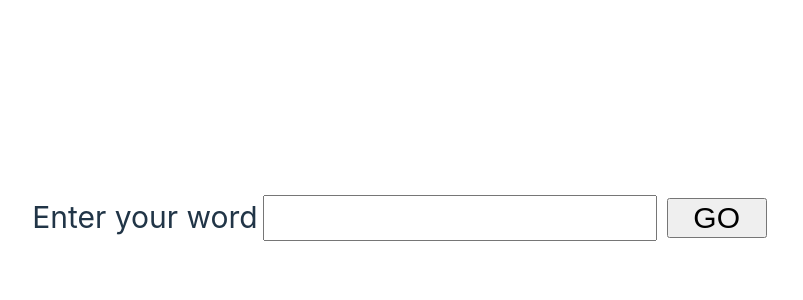
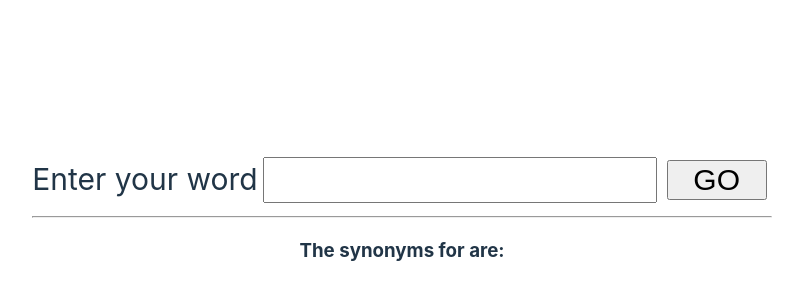
Before and after one commit to munhozotavio/learning, a React (Vite) app: page / in a window 1280 px wide. Shown: the part 182-482 px from the top of the page, without its empty margins (238-1041 px from the left). Built offline with nearby package versions, Linux system fonts and the light colour scheme.

Commit message:
Showing the list of synonyms

```diff
--- a/src/App.css
+++ b/src/App.css
@@ -18,3 +18,12 @@ input{
 input[type=submit]{
   width: 100px;
 }
+
+li{
+  text-align: left;
+}
+
+li:hover{
+  border:dashed lightgray 1px;
+  background-color:rgb(51, 53, 53);
+}
--- a/src/App.jsx
+++ b/src/App.jsx
@@ -1,5 +1,4 @@
 import { useState } from 'react'
-import reactLogo from './assets/react.svg'
 import './App.css'
 
 function App() {
@@ -19,12 +18,16 @@ function App() {
   return (
     <div className="App">
       <form onSubmit={(e) => handleSubmit(e)}>
-        <label for="wordInput">Enter your word</label>
+        <label htmlFor="wordInput">Enter your word</label>
         <input id="wordInput" type="text" onChange={(e) => handleWordChange(e)}/>
         <input type="submit" value="GO"/>
       </form>
-      <div id="words">
-        {word}
+      <hr/>
+      <div id="synonymsWords">
+        <h3>The synonyms for {word} are: </h3>
+        <ul>{synonyms.map(synonym =>
+          <li key={synonym.word}>{synonym.word}</li>
+        )}</ul>
       </div>
     </div>
   )
```
